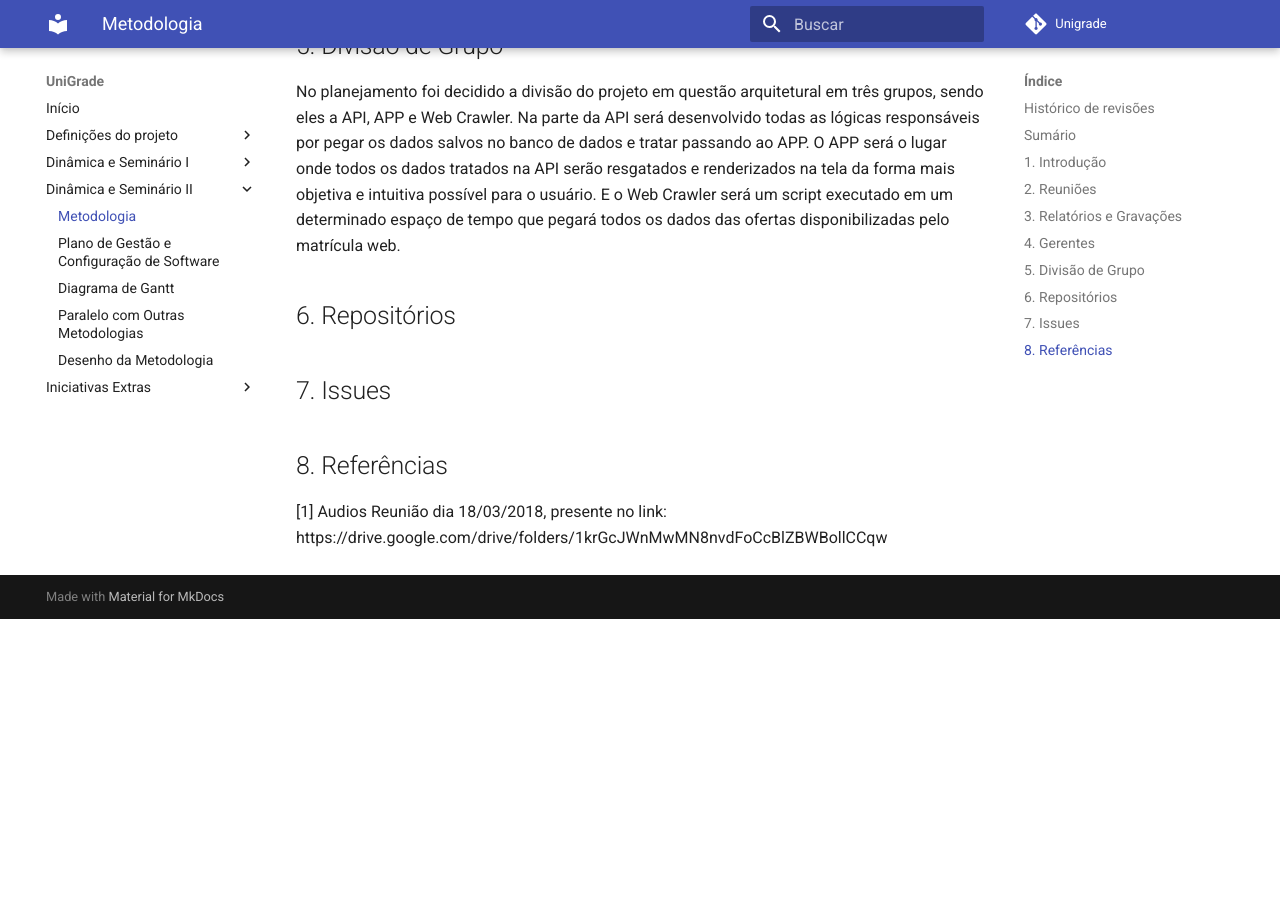
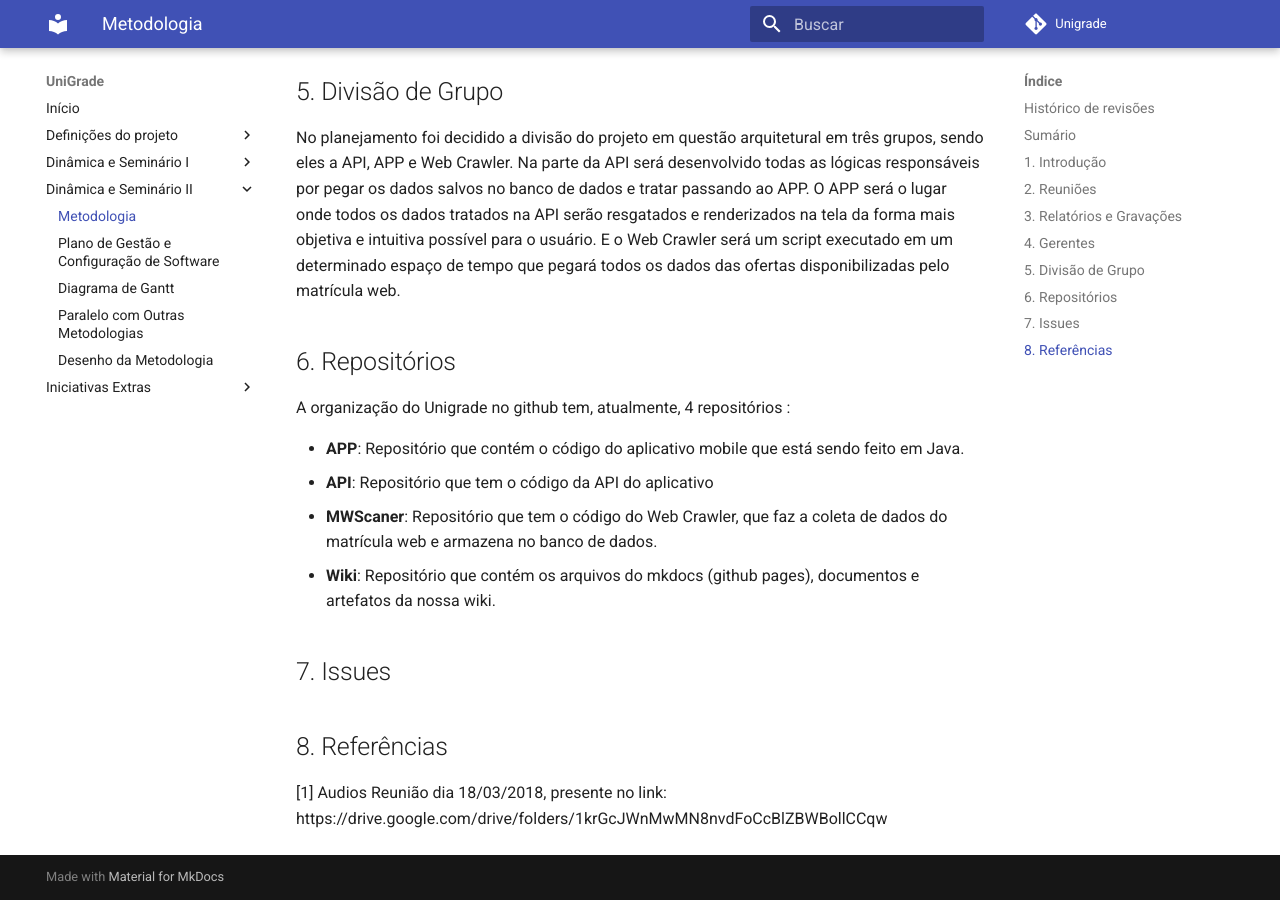
Before and after one commit to ads-unigrade-2019-1/Wiki, an MkDocs documentation site: the page built from docs/dinamica02/metodologia.md, in a window 1280 px wide and 900 px high, scrolled down 1627 px. Built offline with MkDocs 1.6.1 and Material for MkDocs 9.7.7, drawn with Linux system fonts in a browser that asks for light colours; before the commit the page ends 2246 px from its top, so only the background shows below that; some of the changed text lies outside the part shown.

Commit message:
Added repositories topic

```diff
--- a/docs/dinamica02/metodologia.md
+++ b/docs/dinamica02/metodologia.md
@@ -8,6 +8,7 @@
 |24/03/2019|   0.3    | Adicionando artefatos       |   Joberth Rogers |
 |26/03/2019|   0.4    |  Arrumando links      |   Daniel Maike |
 |04/04/2019|   0.5    |  Adição de tópicos para o seminário II   | Geovana Ramos |
+|04/04/2019|   0.6    |  Adição de tópico repositórios  | Gabriel Carvalho |
 
 ---------------------------
 
@@ -43,6 +44,14 @@ No planejamento foi decidido a divisão do projeto em questão arquitetural em t
 
 ## 6. Repositórios
 
+A organização do Unigrade no github tem, atualmente, 4 repositórios :
+
+* **APP**: Repositório que contém o código do aplicativo mobile que está sendo feito em Java.
+* **API**: Repositório que tem o código da API do aplicativo
+* **MWScaner**: Repositório que tem o código do Web Crawler, que faz a coleta de dados do matrícula web e armazena no banco de dados.
+* **Wiki**: Repositório que contém os arquivos do mkdocs (github pages), documentos e artefatos da nossa wiki.
+
+
 ## 7. Issues
 
 ## 8. Referências
```
